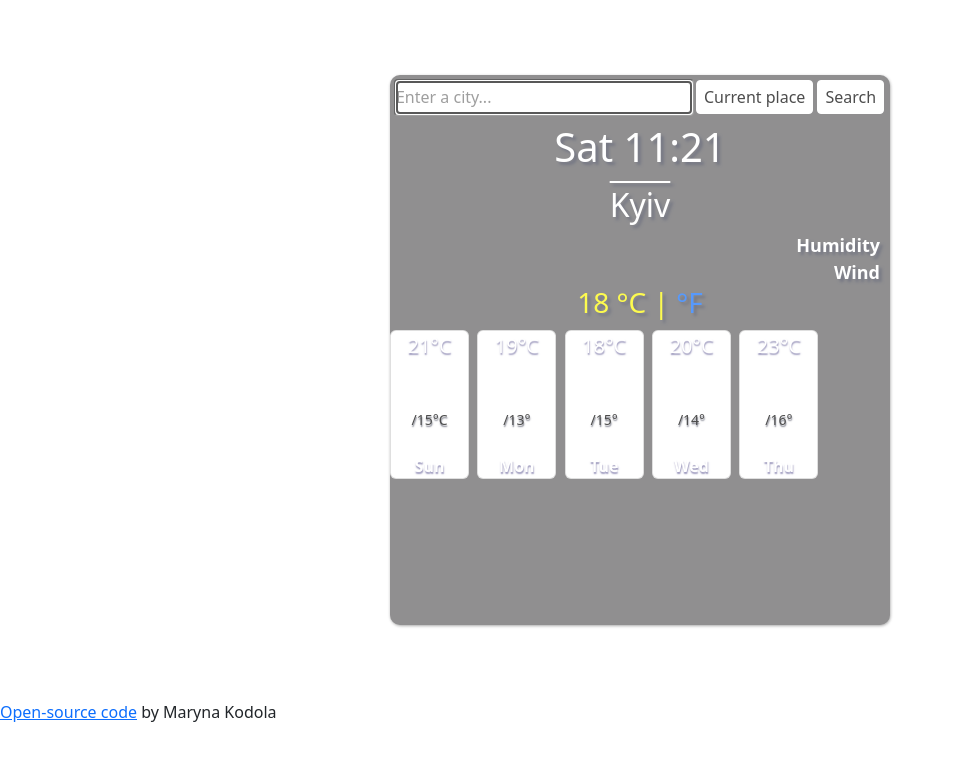
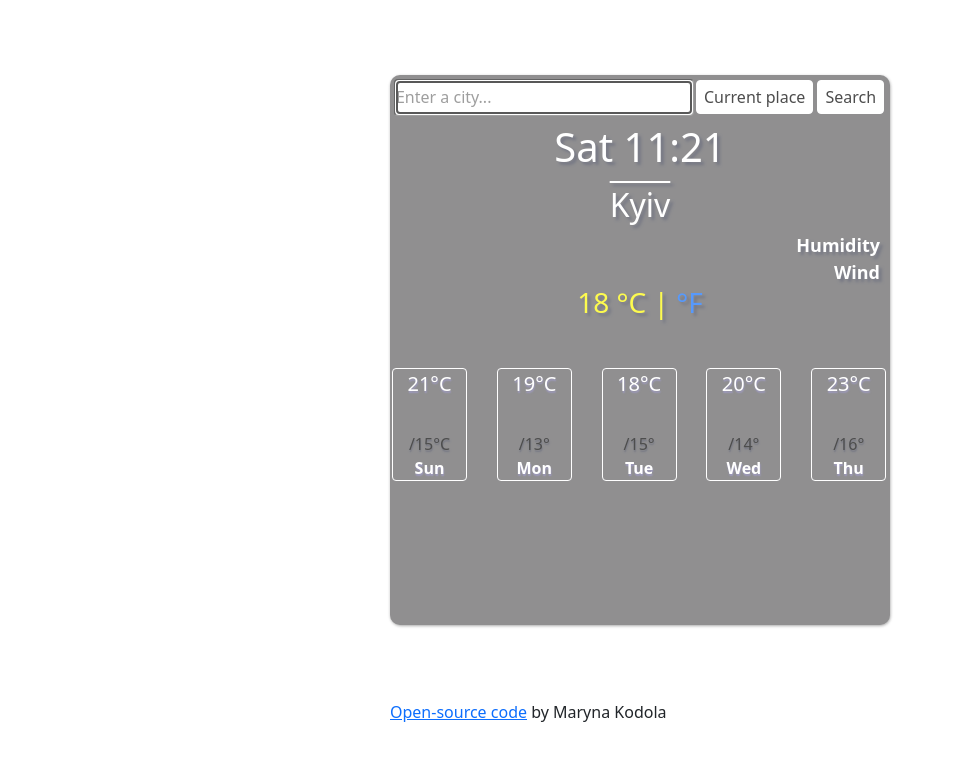
Before and after one commit to Maryna-ua/react-weather-app, a React (Create React App) app: page / in a window 1280 px wide. Shown: the top 760 px of the page, without its empty margins (0-954 px from the left). Built offline with nearby package versions, Linux system fonts and the light colour scheme.

Commit message:
card > daily-weather
forecast: fixed color, partly position
creator centered

```diff
--- a/src/App.css
+++ b/src/App.css
@@ -90,23 +90,25 @@ h3 {
   color: rgb(253, 249, 4);
   cursor: default;
 }
-
 .forecast-container {
-  display: block;
-  margin: 0 auto;
-  max-width: 500px;
+  text-align: center;
+  margin: 0px;
+  padding: 0;
 }
-.col-2 {
-  padding: 2px;
+.col {
+  margin: 2px;
+  padding: 0;
 }
-
-.card {
+.daily-forecast {
+  margin: 0;
+  padding: 0;
+  width: 75px;
   background: rgb(96 95 97);
-  width: 79px;
   text-align: center;
   color: white;
   text-shadow: 0.5px 1.5px 1.5px rgb(45%, 43%, 63%);
   border: 1px solid white;
+  border-radius: 4px;
 }
 
 .temp-day {
@@ -120,13 +122,17 @@ br {
 }
 .temp-night {
   color: black;
-  font-size: 14px;
+  font-size: 16px;
   text-shadow: 0.5px 1.5px 1.5px rgb(58, 61, 79);
 }
 .weekday {
   font-weight: 600;
 }
 
+.creator {
+  max-width: 500px;
+  margin: 0 auto;
+}
 .source {
   text-decoration: underline;
 }
--- a/src/Forecast.js
+++ b/src/Forecast.js
@@ -6,8 +6,8 @@ export default function Forecast() {
   return (
     <div className="forecast-container">
       <Row className="row">
-        <Col className="col-2">
-          <div className="card">
+        <Col className="col">
+          <div className="daily-forecast">
             <span className="temp-day">21°C</span>
             <br />
             <span className="emoji">
@@ -19,8 +19,8 @@ export default function Forecast() {
             <span className="weekday">Sun</span>
           </div>
         </Col>
-        <Col className="col-2">
-          <div className="card">
+        <Col className="col">
+          <div className="daily-forecast">
             <span className="temp-day">19°C</span>
             <br />
             <span className="emoji">
@@ -32,8 +32,8 @@ export default function Forecast() {
             <span className="weekday">Mon</span>
           </div>
         </Col>
-        <Col className="col-2">
-          <div className="card">
+        <Col className="col">
+          <div className="daily-forecast">
             <span className="temp-day">18°C</span>
             <br />
             <span className="emoji">
@@ -45,8 +45,8 @@ export default function Forecast() {
             <span className="weekday">Tue</span>
           </div>
         </Col>
-        <Col className="col-2">
-          <div className="card">
+        <Col className="col">
+          <div className="daily-forecast">
             <span className="temp-day">20°C</span>
             <br />
             <span className="emoji">
@@ -58,8 +58,8 @@ export default function Forecast() {
             <span className="weekday">Wed</span>
           </div>
         </Col>
-        <Col className="col-2">
-          <div className="card">
+        <Col className="col">
+          <div className="daily-forecast">
             <span className="temp-day">23°C</span>
             <br />
             <span className="emoji">
--- a/src/Header.js
+++ b/src/Header.js
@@ -48,7 +48,7 @@ export default function App() {
         <div>{form}</div>
         <section>
           <h1>
-            <span>Sat </span>
+            <span className="mt-5">Sat </span>
             <span className="current-time">11</span>
             <span className="current-time">:21</span>
           </h1>
@@ -96,7 +96,7 @@ export default function App() {
             <div>Wind</div>
           </div>
 
-          <h3>
+          <h3 className="mb-5">
             <span>18</span>
             <span className="units">
               <a href="/" className="active">
```
